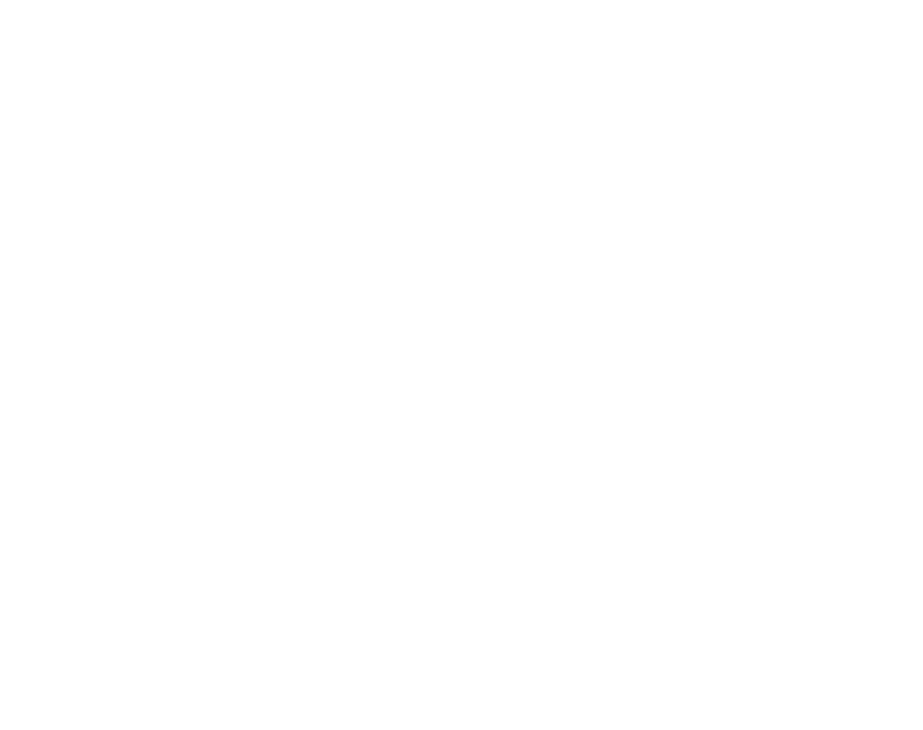
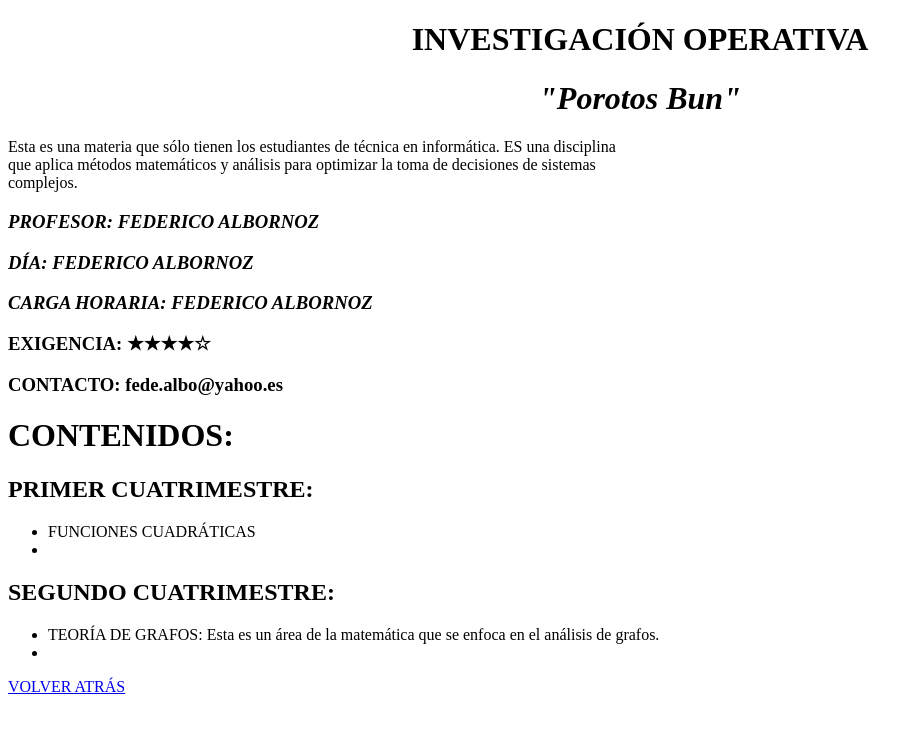
Before and after one commit to gitlucasc/proyecto_apli, a plain HTML site: page src/inv_op.html in a window 1280 px wide. Shown: the whole page, without its empty margins (0-923 px from the left). Drawn offline with Linux system fonts and the light colour scheme.

Commit message:
paginas de materias

```diff
--- a/src/inv_op.html
+++ b/src/inv_op.html
@@ -0,0 +1,32 @@
+<!DOCTYPE html>
+<html lang="en">
+<head>
+    <meta charset="UTF-8">
+    <meta http-equiv="X-UA-Compatible" content="IE=edge">
+    <meta name="viewport" content="width=device-width, initial-scale=1.0">
+    <title>INVESTIGACIÓN OPERATIVA</title>
+</head>
+<body>
+    <h1 style="text-align: center;">INVESTIGACIÓN OPERATIVA</h1>
+    <h1 style="text-align: center;"><I>"Porotos Bun"</I></h1>
+    <p style="width: 50%;">Esta es una materia que sólo tienen los estudiantes de técnica en informática. ES una disciplina que aplica métodos matemáticos y análisis para optimizar la toma de decisiones de sistemas complejos.</p>
+    <h3><i>PROFESOR: FEDERICO ALBORNOZ</i></h3>
+    <h3><i>DÍA: FEDERICO ALBORNOZ</i></h3>
+    <h3><i>CARGA HORARIA: FEDERICO ALBORNOZ</i></h3>
+    <h3>EXIGENCIA: ★★★★☆</h3>
+    <h3>CONTACTO: fede.albo@yahoo.es</h3>
+
+    <h1>CONTENIDOS:</h1>
+    <h2>PRIMER CUATRIMESTRE:</h2>
+    <ul>
+        <li>FUNCIONES CUADRÁTICAS</li>
+        <li></li>
+    </ul>
+    <h2>SEGUNDO CUATRIMESTRE:</h2>
+    <ul>
+        <li>TEORÍA DE GRAFOS: Esta es un área de la matemática que se enfoca en el análisis de grafos.</li>
+        <li></li>
+    </ul>
+    <p><a href="../index.html">VOLVER ATRÁS</a></p>
+</body>
+</html>
```
Also changed, not shown: index.html (+7 -0 lines), src/efisica.html (added), src/filo.html (added), src/ingles.html (added), src/literatura.html (added).
